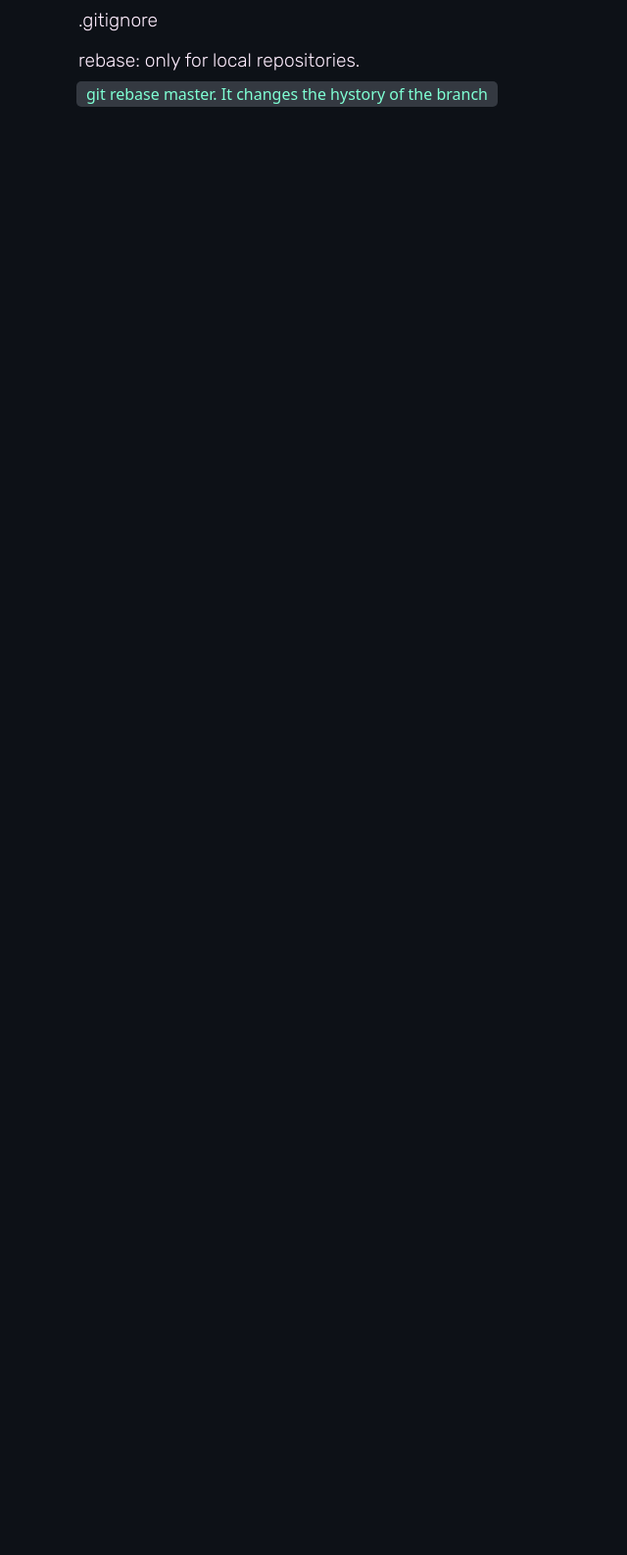
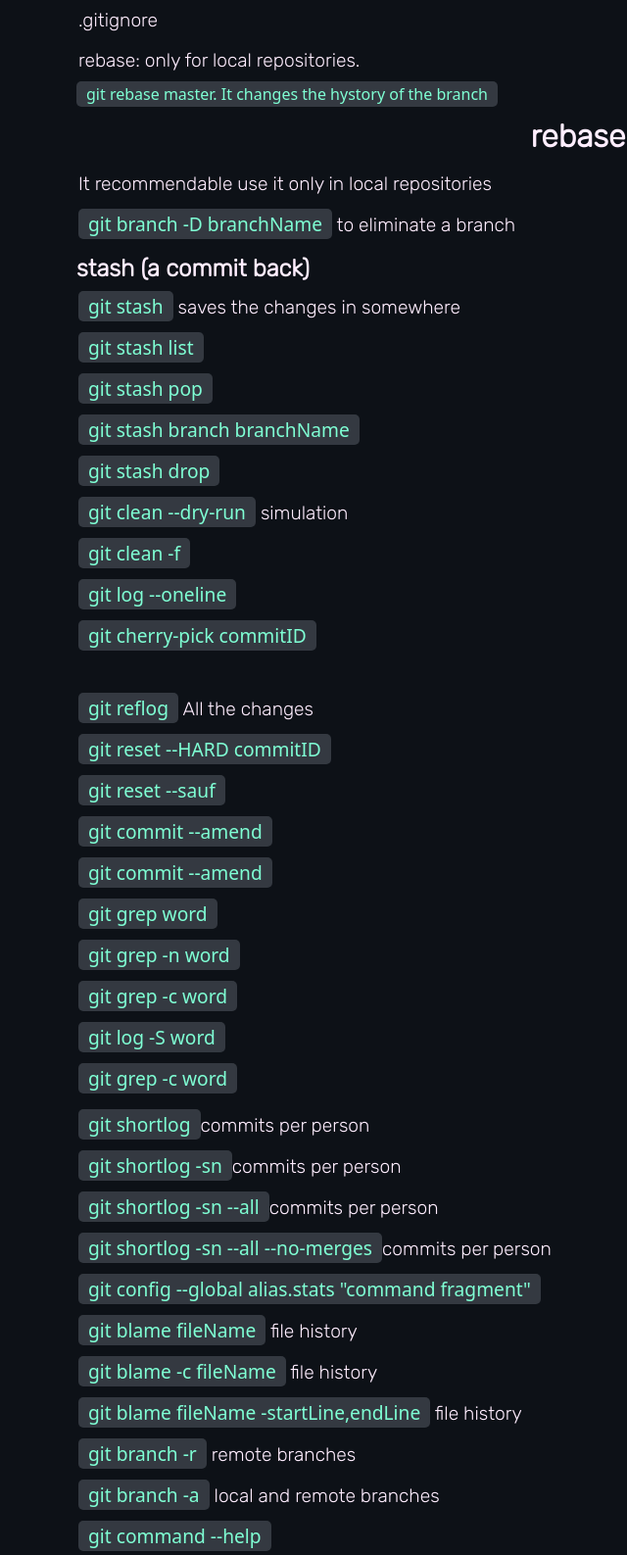
Before and after one commit to YeisonAndreyLiCe/git-and-github, a plain HTML site: page index.html in a window 1280 px wide. Shown: the part 4050-5637 px from the top of the page at 98% size, without its empty margins (50-690 px from the left). Before the commit the page ends 4163 px from the top, so only its background shows below. Drawn offline with Linux system fonts and the light colour scheme; a web font is replaced by a local one.

Commit message:
last commands seen in the course

```diff
--- a/index.html
+++ b/index.html
@@ -207,6 +207,47 @@
         rebase: only for local repositories.
     </p>
     <code>git rebase master. It changes the hystory of the branch</code>
+    <h1>rebase</h1>
+    <p>
+        It recommendable use it only in local repositories
+    </p>
+    <p> <code>git branch -D branchName</code> to eliminate a branch</p>
+    <h2>stash (a commit back)</h2>
+    <p> <code>git stash</code> saves the changes in somewhere</p>
+    <p> <code>git stash list</code> </p>
+    <p> <code>git stash pop</code> </p>
+    <p> <code>git stash branch branchName</code> </p>
+    <p> <code>git stash drop</code> </p>
+    <p> <code>git clean --dry-run</code> simulation </p>
+    <p> <code>git clean -f</code></p>
+    <p> <code>git log --oneline</code></p>
+    <p> <code>git cherry-pick commitID</code></p>
+    <br>
+    <p> <code>git reflog</code> All the changes </p>
+    <p> <code>git reset --HARD commitID</code> </p>
+    <p> <code>git reset --sauf</code> </p>
+    <p> <code>git commit --amend</code> </p>
+    <p> <code>git commit --amend</code> </p>
+    <p> <code>git grep word</code> </p>
+    <p> <code>git grep -n word</code> </p>
+    <p> <code>git grep -c word</code> </p>
+    <p> <code>git log -S word</code> </p>
+    <p> <code>git grep -c word</code> </p>
+    <h2></h2>
+    <p> <code>git shortlog</code>commits per person </p>
+    <p> <code>git shortlog -sn</code>commits per person </p>
+    <p> <code>git shortlog -sn --all</code>commits per person </p>
+    <p> <code>git shortlog -sn --all --no-merges</code>commits per person </p>
+    <p> <code>git config --global alias.stats "command fragment"</code> </p>
+    <p> <code>git blame fileName</code> file history </p>
+    <p> <code>git blame -c fileName</code> file history </p>
+    <p> <code>git blame fileName -startLine,endLine</code> file history </p>
+    <p> <code>git branch -r</code> remote branches</p>
+    <p> <code>git branch -a</code> local and remote branches</p>
+    <p> <code>git command --help</code> </p>
+
+
+
 
 </body>
 </html>
```
